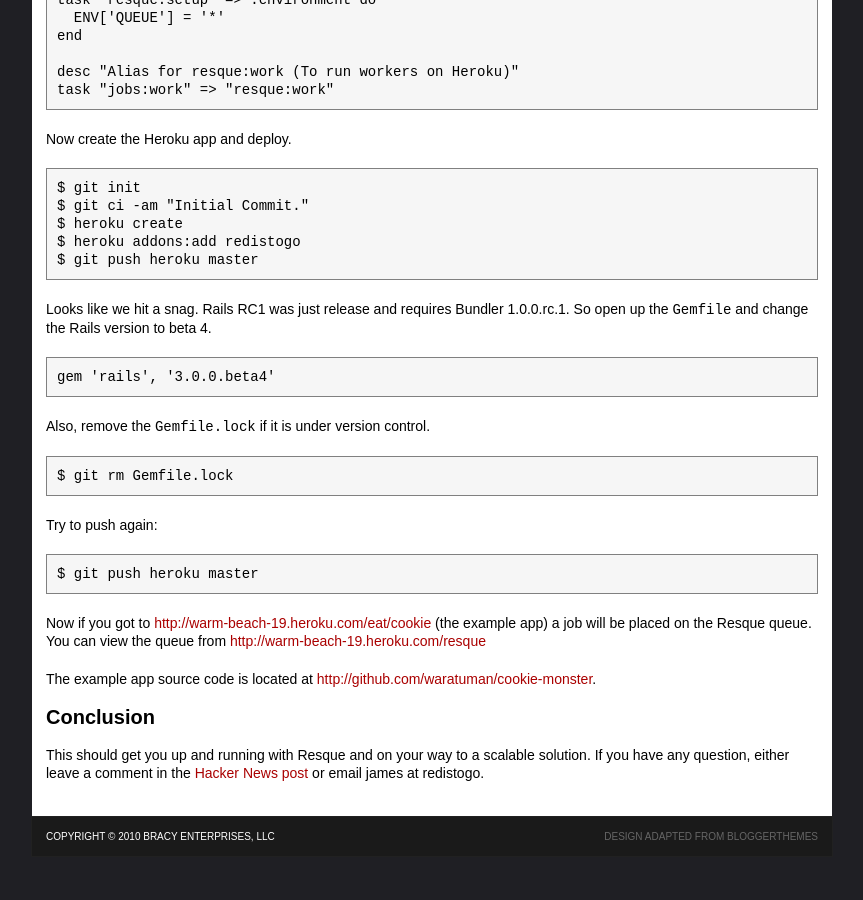
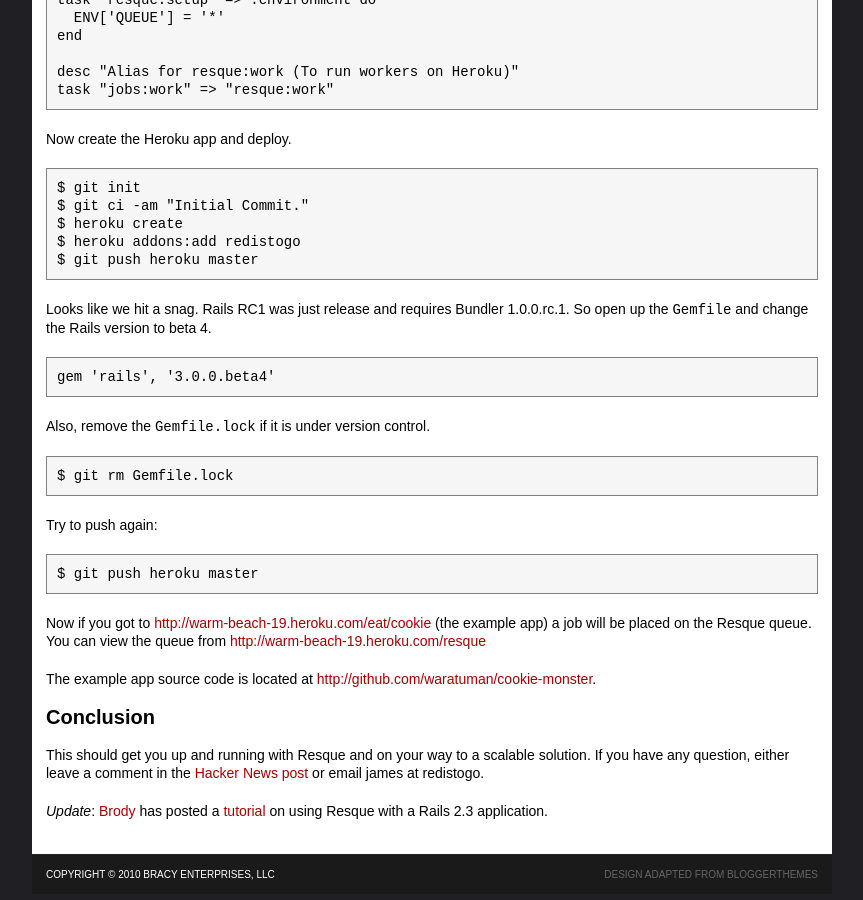
Before and after one commit to waratuman/blog.redistogo, a Jekyll site: the page built from _posts/2010-07-26-resque-with-redis-to-go.md, in a window 1280 px wide and 900 px high, scrolled down 3545 px. Shown: the whole window, without its empty margins (208-1071 px from the left). Built offline with Jekyll 4.4.1, drawn with Linux system fonts in a browser that asks for light colours; Markdown is read by kramdown in place of the engine named in the settings; before the commit the page ends 4407 px from its top, so only the background shows below that.

Commit message:
Link to Brody's work.

```diff
--- a/_posts/2010-07-26-resque-with-redis-to-go.md
+++ b/_posts/2010-07-26-resque-with-redis-to-go.md
@@ -223,3 +223,5 @@
 This should get you up and running with Resque and on your way to a scalable
 solution. If you have any question, either leave a comment in the [Hacker News
 post](http://news.ycombinator.com/item?id=1554641) or email james at redistogo.
+
+*Update*: [Brody](http://github.com/brodyberg) has posted a [tutorial](http://github.com/brodyberg/heroku_redis_example) on using Resque with a Rails 2.3 application.
```
